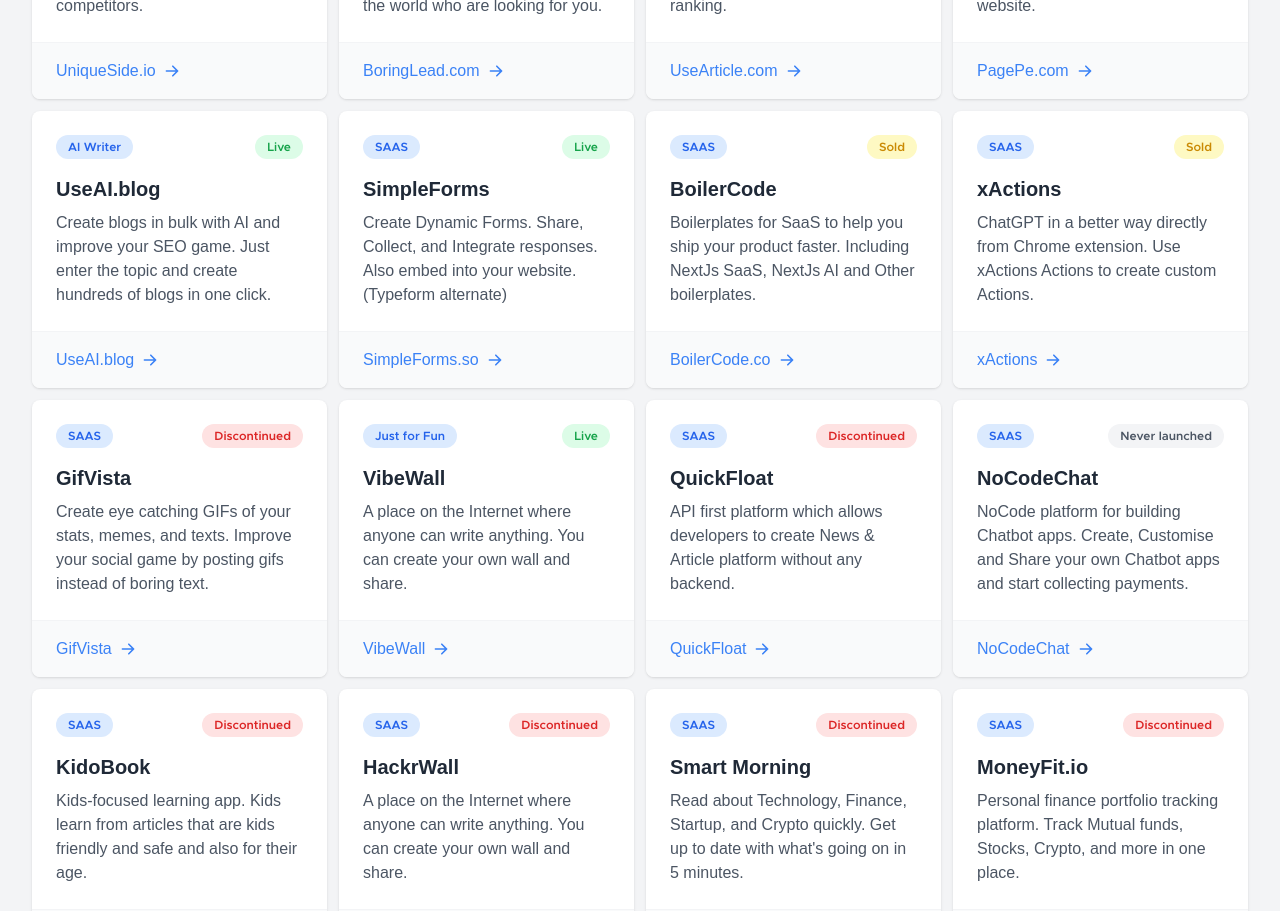
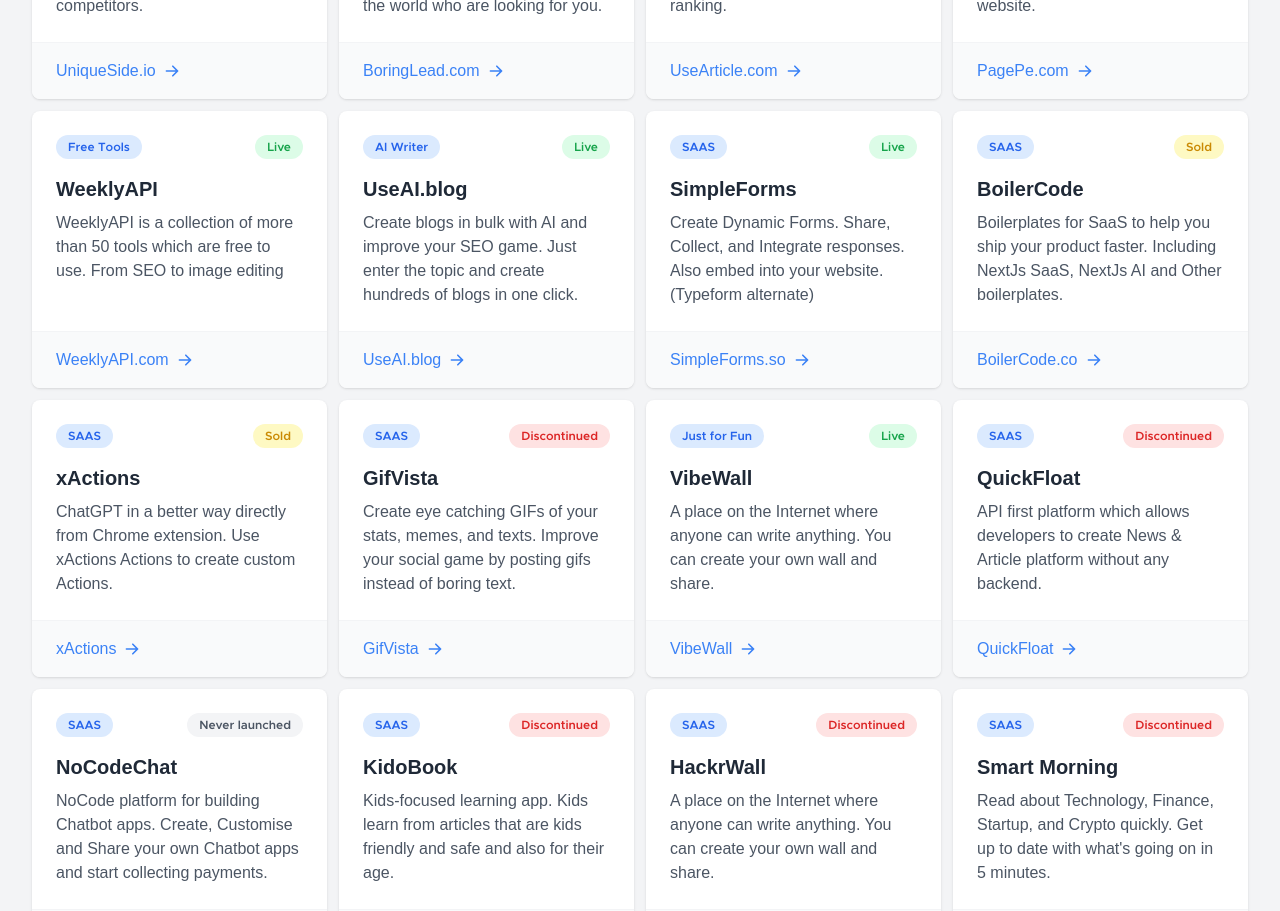
Before and after one commit to manojahi/manoj-ahirwar-website, a Next.js app: page / in a window 1280 px wide. Shown: the part 980-1891 px from the top of the page. Built offline with nearby package versions, Linux system fonts and the light colour scheme; a web font is replaced by a local one.

Commit message:
add project

```diff
--- a/components/ProjectCard.tsx
+++ b/components/ProjectCard.tsx
@@ -32,7 +32,7 @@
         <Link
           href={link}
           target="_blank"
-          passHref
+          rel="noopener"
           className="text-blue-500 hover:text-blue-600 font-medium flex items-center"
         >
           <span>{linkLabel}</span>
--- a/constants/projectsData.ts
+++ b/constants/projectsData.ts
@@ -36,6 +36,15 @@
     type: "SAAS",
     link: "https://www.pagepe.com/",
     linkLabel: "PagePe.com",
+    status: "live",
+  },
+  {
+    title: "WeeklyAPI",
+    description:
+      "WeeklyAPI is a collection of more than 50 tools which are free to use. From SEO to image editing",
+    type: "Free Tools",
+    link: "https://www.weeklyapi.com/",
+    linkLabel: "WeeklyAPI.com",
     status: "live",
   },
   {
```
